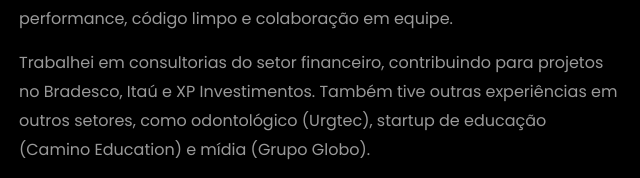
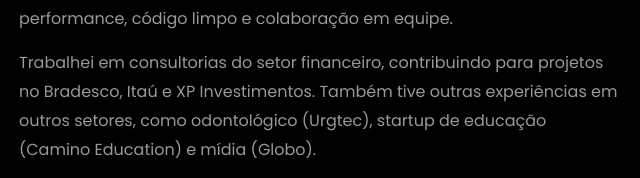
Before and after one commit to guimamura/portfolio, a plain HTML site: page index.html in a window 1280 px wide. Shown: the part 1014-1192 px from the top of the page, 574-1214 px from the left. Drawn offline with Linux system fonts and the light colour scheme; files whose address does not match are found by name.

Commit message:
chore: text adjustment

```diff
--- a/index.html
+++ b/index.html
@@ -148,7 +148,7 @@
                   para projetos no Bradesco, Itaú e XP Investimentos. Também
                   tive outras experiências em outros setores, como odontológico
                   (Urgtec), startup de educação (Camino Education) e mídia
-                  (Grupo Globo).
+                  (Globo).
                 </p>
                 <p>
                   Embora meu foco principal seja Front-end, já atuei como
```
